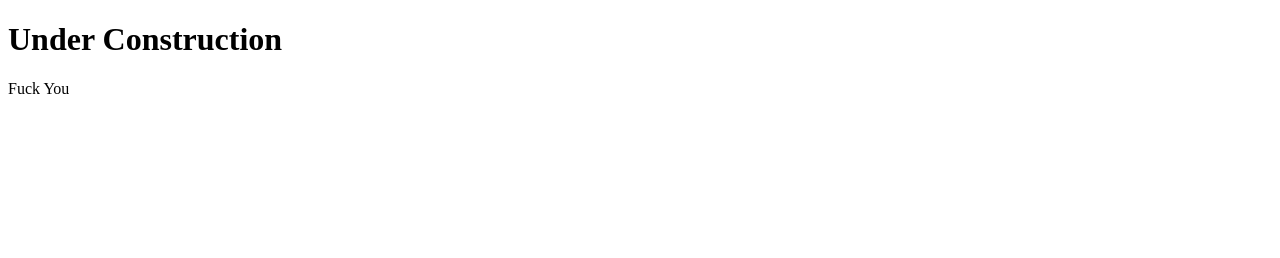
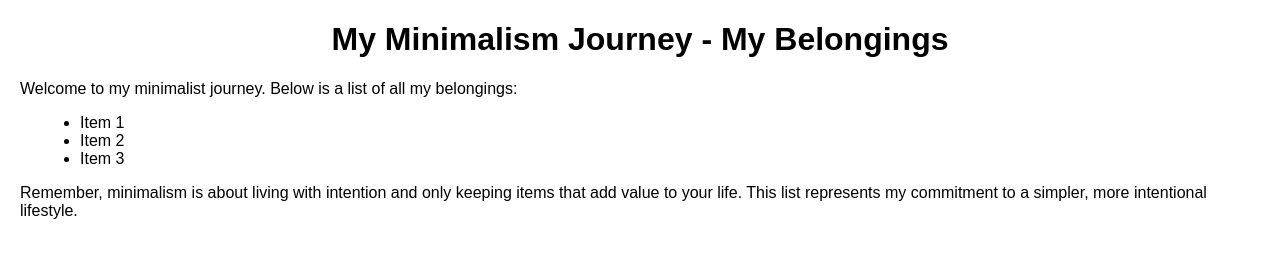
Before and after one commit to notneela/notneela.github.io, a plain HTML site: page index.html in a window 1280 px wide. Drawn offline with Linux system fonts and the light colour scheme.

Commit message:
index.html

```diff
--- a/index.html
+++ b/index.html
@@ -1,7 +1,32 @@
 <!DOCTYPE html>
 <html>
+<head>
+    <title>My Minimalism Journey</title>
+    <style>
+        body {
+            font-family: Arial, sans-serif;
+            margin: 20px;
+        }
+        h1 {
+            text-align: center;
+        }
+        ul {
+            list-style-type: disc;
+            margin-left: 20px;
+        }
+    </style>
+</head>
 <body>
-<h1>Under Construction</h1>
-<p>Fuck You</p>
+    <h1>My Minimalism Journey - My Belongings</h1>
+    <p>Welcome to my minimalist journey. Below is a list of all my belongings:</p>
+
+    <ul>
+        <li>Item 1</li>
+        <li>Item 2</li>
+        <li>Item 3</li>
+        <!-- Add more items as needed -->
+    </ul>
+
+    <p>Remember, minimalism is about living with intention and only keeping items that add value to your life. This list represents my commitment to a simpler, more intentional lifestyle.</p>
 </body>
 </html>
```
